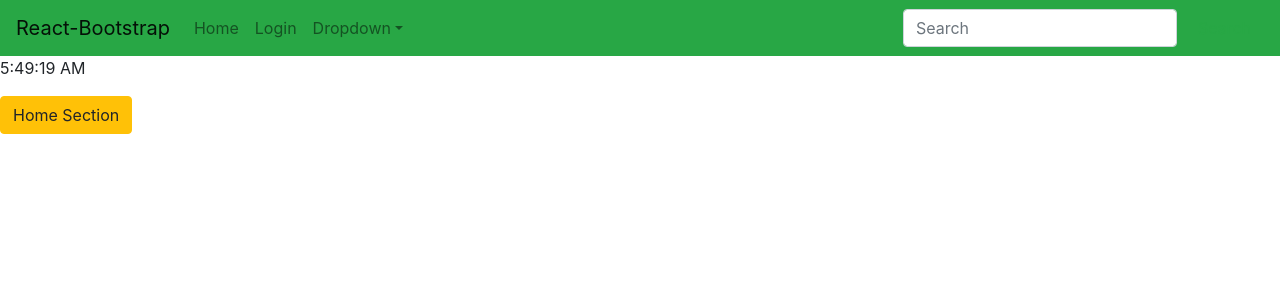
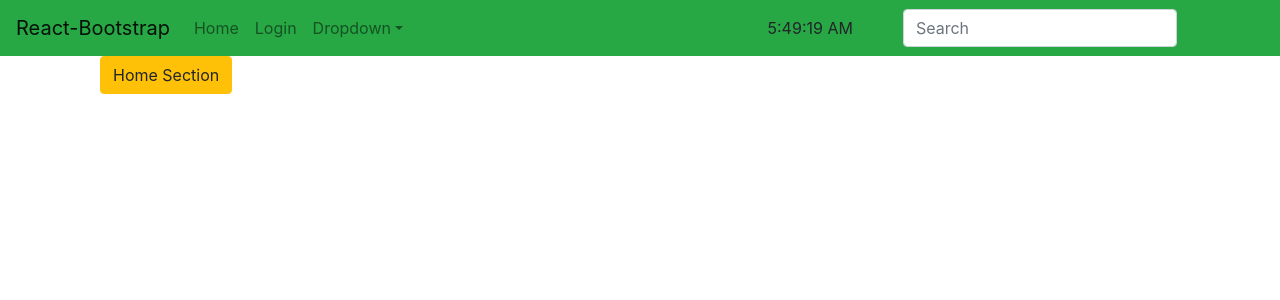
Before and after one commit to userrails/ReviewReact, a React (Create React App) app: page / in a window 1280 px wide. Shown: the top 300 px of the page. Built offline with nearby package versions, Linux system fonts and the light colour scheme.

Commit message:
working on layouts and designs

```diff
--- a/src/App.css
+++ b/src/App.css
@@ -30,3 +30,7 @@
     transform: rotate(360deg);
   }
 }
+
+.timerpos {
+  margin: 0 50px;
+}
--- a/src/App.js
+++ b/src/App.js
@@ -1,9 +1,9 @@
 import React, { Component } from 'react';
 import { BrowserRouter as Router } from 'react-router-dom';
 import './App.css';
-import Blink from './Blink';
 import NavigationLinkRelatedContent from './NavigationLinkRelatedContent';
 import Header from './Header.jsx';
+import Container from 'react-bootstrap/Container';
 
 class App extends Component {
   render() {
@@ -11,8 +11,10 @@ class App extends Component {
       <Router>
         <div>
           <Header />
-          <Blink />
-          <NavigationLinkRelatedContent />
+
+          <Container>
+            <NavigationLinkRelatedContent />
+          </Container>
         </div>
       </Router>
     );
--- a/src/Blink.js
+++ b/src/Blink.js
@@ -4,7 +4,7 @@ class Blink extends Component {
   render () {
     return (
       <div>
-        <p>{new Date().toLocaleTimeString()}</p>
+        <span>{new Date().toLocaleTimeString()}</span>
       </div>
     );
   }
--- a/src/Header.jsx
+++ b/src/Header.jsx
@@ -1,7 +1,7 @@
 import React from 'react';
-
 import { Navbar, Nav, NavDropdown, Form, FormControl, Button } from 'react-bootstrap';
 import { BrowserRouter as Router, Link } from 'react-router-dom';
+import Blink from './Blink';
 
 class Header extends React.Component {
   render() {
@@ -22,6 +22,9 @@ class Header extends React.Component {
                 <NavDropdown.Item href="#action/3.4">Separated link</NavDropdown.Item>
               </NavDropdown>
             </Nav>
+            <div className="timerpos">
+              <Blink />
+            </div>
             <Form inline>
               <FormControl type="text" placeholder="Search" className="mr-sm-2" />
               <Button variant="outline-success">Search</Button>
--- a/src/Home.js
+++ b/src/Home.js
@@ -1,12 +1,21 @@
 import React, { Component } from 'react';
 import {Button} from 'react-bootstrap';
+import Row from 'react-bootstrap/Row';
+import Col from 'react-bootstrap/Col';
+import Container from 'react-bootstrap/Container';
 
 class Home extends Component {
    render() {
       return (
-         <div>
-            <Button variant="warning">Home Section</Button>
-         </div>
+        <div>
+          <Container>
+            <Row>
+              <Col xs={12}>
+                <Button variant="warning">Home Section</Button>
+              </Col>
+            </Row>
+          </Container>
+        </div>
       );
    }
 }
--- a/src/Login.js
+++ b/src/Login.js
@@ -1,11 +1,17 @@
 import React, { Component } from 'react';
 import { Button } from 'react-bootstrap';
+import Row from 'react-bootstrap/Row';
+import Col from 'react-bootstrap/Col';
 
 class Login extends Component {
    render() {
       return (
         <div>
-            <Button variant="danger">Login Section</Button>
+          <Row>
+            <Col xs={12}>
+              <Button variant="danger">Login Section</Button>
+            </Col>
+          </Row>
         </div>
       );
    }
```
